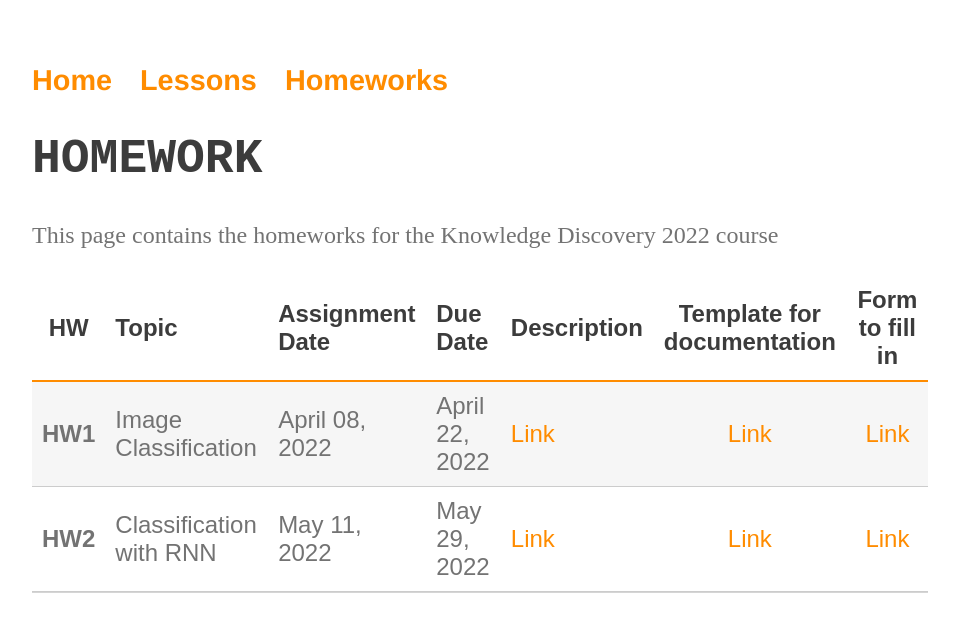
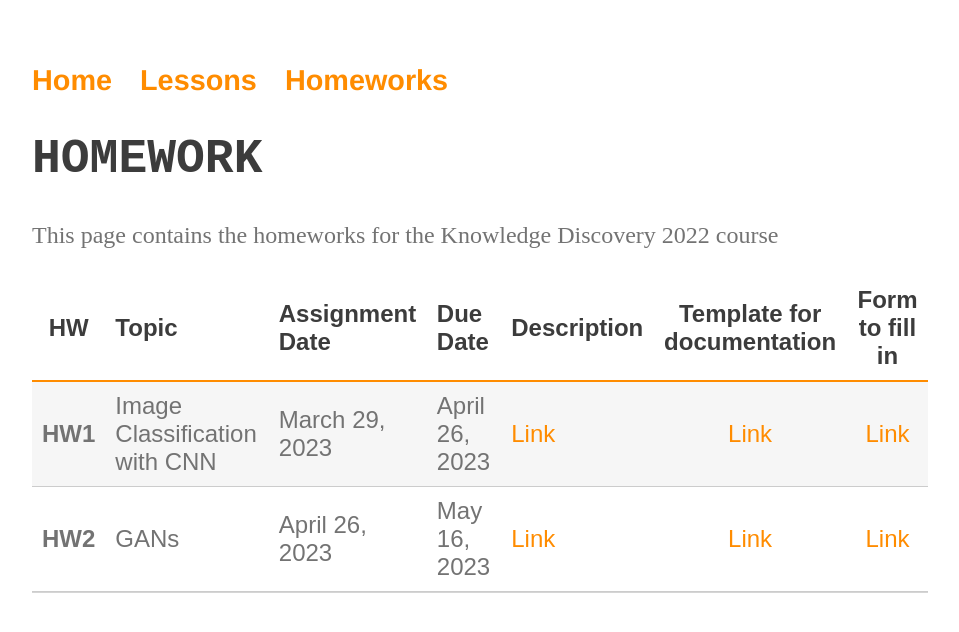
Before and after one commit to perceivelab/knowledge-discovery-course, a Jekyll site: the page built from homework.md, in a window 1280 px wide. Shown: the top 632 px of the page, without its empty margins (160-1119 px from the left). Built offline with Jekyll 4.4.1, drawn with Linux system fonts in a browser that asks for light colours; our own code applies the rules of GitHub Pages for plain Markdown files.

Commit message:
Update homework.md

```diff
--- a/homework.md
+++ b/homework.md
@@ -3,5 +3,5 @@ This page contains the homeworks for the Knowledge Discovery 2022 course
 
 | HW | Topic  | Assignment Date   |  Due Date  |  Description | Template for documentation | Form to fill in |
 | :-------:| ----------------- |  ------------------ | ------------------ |--------------- | :-------: |:-------:|
-| **HW1**     | Image Classification | April 08, 2022 | April 22, 2022 | [Link](hw1-2022.md) | [Link](https://www.overleaf.com/read/fttvfxqgvfvs) | [Link](https://forms.gle/z7qvczqM2Vr1an9MA) |
-| **HW2**     | Classification with RNN | May 11, 2022 | May 29, 2022 | [Link](hw2-2022.md) | [Link](https://www.overleaf.com/read/fttvfxqgvfvs) | [Link](https://forms.gle/M7hRovVbpTE7Tmqf9) |
+| **HW1**     | Image Classification with CNN | March 29, 2023 | April 26, 2023 | [Link]() | [Link]() | [Link]() |
+| **HW2**     | GANs                          | April 26, 2023 | May 16, 2023   | [Link]() | [Link]() | [Link]() |
```
